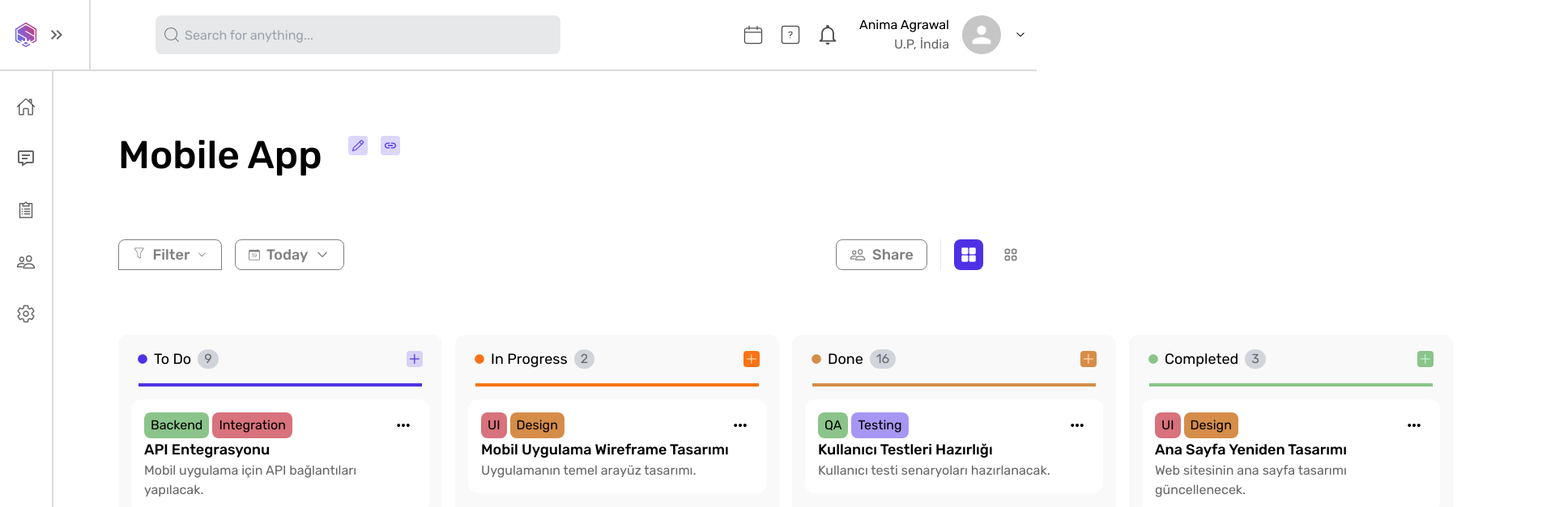
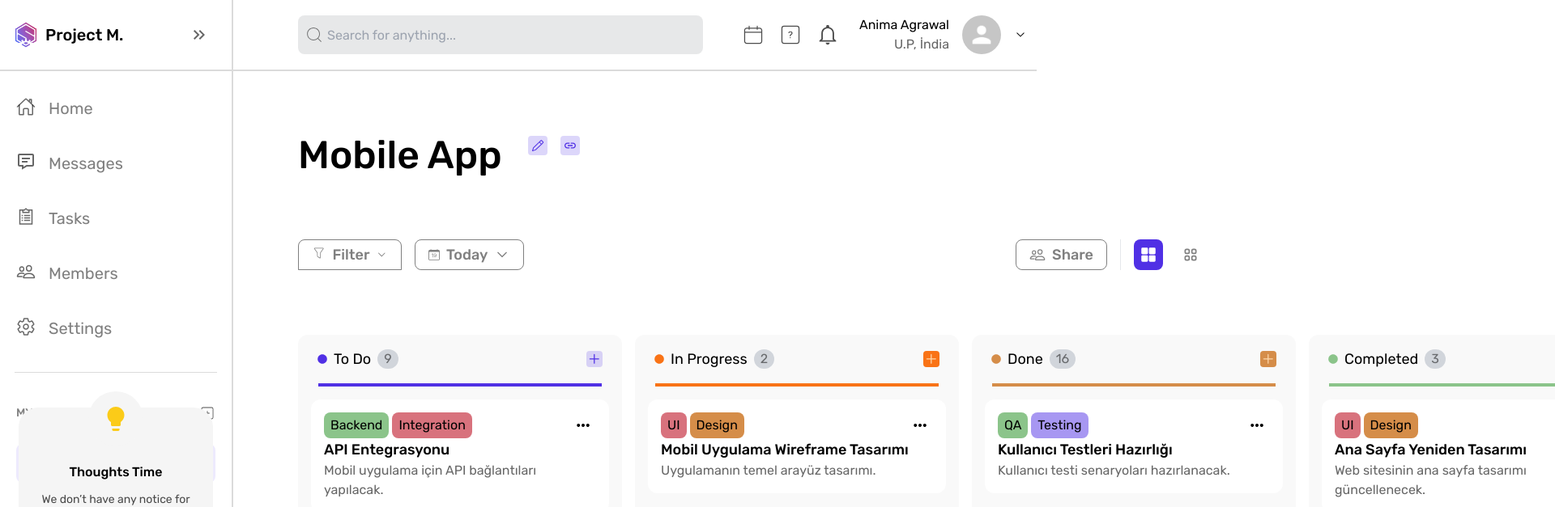
Before and after one commit to BerkantKazangirler/drag-drop, a React (Vite) app: page / in a window 1280 px wide. Shown: the top 627 px of the page at 81% size, 1920 px wide, since content can reach past the window. Built offline with nearby package versions, Linux system fonts and the light colour scheme; data requests are answered from the project's data file.

Commit message:
feat: added collapse for sidebar

```diff
--- a/src/components/Header.tsx
+++ b/src/components/Header.tsx
@@ -5,13 +5,14 @@ import {
 import { CiSearch, CiCalendar, CiSquareQuestion } from "react-icons/ci";
 import { IoMdNotificationsOutline } from "react-icons/io";
 import { GoChevronDown } from "react-icons/go";
-import { useState } from "react";
 import { Menu, MenuButton, MenuItems } from "@headlessui/react";
 import classNames from "classnames";
 
-export const Header = () => {
-  const [collapse, setCollapse] = useState(false);
+interface prop {
+  collapse: any;
+}
 
+export default function Header({ collapse }: prop) {
   return (
     <div className="flex justify-between h-[88px] border-b-2 border-border-color">
       <div className="flex flex-row gap-20">
@@ -28,27 +29,26 @@ export const Header = () => {
             <img
               src={"./public/assets/logo.png"}
               className={classNames({
-                "h-14": collapse,
-                "h-10": !collapse,
+                "h-14": !collapse,
+                "h-10": collapse,
               })}
             />
-            <span
-              className="font-medium text-xl"
-              onClick={() => setCollapse(true)}
-            >
-              {collapse && <p>Project M.</p>}
-            </span>
+            {collapse && (
+              <span className="font-medium text-xl">
+                <p>Project M.</p>
+              </span>
+            )}
           </div>
-          {collapse && (
+          {!collapse && (
             <MdKeyboardDoubleArrowLeft
-              className="text-2xl mr-4 text-black/60"
-              onClick={() => setCollapse((t) => !t)}
+              className="text-2xl mr-4 text-black/60 hover:cursor-pointer"
+              onClick={collapse}
             />
           )}
-          {!collapse && (
+          {collapse && (
             <MdKeyboardDoubleArrowRight
-              className="text-2xl mr-4 text-black/60"
-              onClick={() => setCollapse((t) => !t)}
+              className="text-2xl mr-4 text-black/60 hover:cursor-pointer"
+              onClick={collapse}
             />
           )}
         </div>
@@ -91,4 +91,4 @@ export const Header = () => {
       </div>
     </div>
   );
-};
+}
--- a/src/components/Layout.tsx
+++ b/src/components/Layout.tsx
@@ -1,15 +1,18 @@
-import { Header } from "./Header";
 import { SideBar } from "./SideBar";
 import Overview from "../pages/Overview";
+import Header from "./Header";
+import { useState } from "react";
 
 export const Layout = () => {
+  const [collapse, setCollapse] = useState(false);
+
   return (
     <div className="flex flex-col">
       <header>
-        <Header />
+        <Header collapse={() => setCollapse((t) => !t)} />
       </header>
       <div className="flex flex-row w-full">
-        <SideBar collapse={true} />
+        <SideBar collapse={collapse} />
         <Overview />
       </div>
     </div>
--- a/src/components/ModalContent.tsx
+++ b/src/components/ModalContent.tsx
@@ -10,7 +10,7 @@ export default function ModalContent({ onClose, data }: props) {
   return (
     <div className="flex modal z-20 bg-slate-500 w-96 h-auto items-start rounded-xl absolute top-[40%] shadow-2xl right-[45%]">
       <div className="flex flex-col p-4 gap-2">
-        <button className="absolute right-2" onClick={onClose}>
+        <button className="absolute right-2" onClick={onClose} type="button">
           <TfiClose />
         </button>
         <span className="text-white text-lg text-center">{data.title}</span>
--- a/src/components/SideBar.tsx
+++ b/src/components/SideBar.tsx
@@ -11,55 +11,68 @@ import { SlOptions } from "react-icons/sl";
 import { MdLightbulb } from "react-icons/md";
 import classNames from "classnames";
 
-interface props {
-  collapse: boolean;
+interface prop {
+  collapse: any;
 }
 
-export const SideBar = ({ collapse }: props) => {
-  collapse = false;
+export const SideBar = ({ collapse }: prop) => {
   return (
     <div
       className={classNames(
         "flex flex-col border-r-2 gap-10 border-border-color",
         {
-          "min-w-72": collapse,
-          "w-[7.4rem]": !collapse,
+          "min-w-72": !collapse,
+          "w-[7.4rem]": collapse,
         }
       )}
     >
       <div
         className={classNames("flex flex-col px-5 gap-10 mt-8", {
-          "items-center": !collapse,
+          "items-center": collapse,
         })}
       >
         <div className="flex flex-row gap-4">
           <IoHomeOutline className="text-black/60 text-2xl" />
-          {collapse && <button className="text-black/50 text-xl">Home</button>}
+          {!collapse && (
+            <button className="text-black/50 text-xl" type="button">
+              Home
+            </button>
+          )}
         </div>
         <div className="flex flex-row gap-4">
           <BiMessageDetail className="text-black/60 text-2xl" />
-          {collapse && (
-            <button className="text-black/50 text-xl">Messages</button>
+          {!collapse && (
+            <button className="text-black/50 text-xl" type="button">
+              Messages
+            </button>
           )}
         </div>
         <div className="flex flex-row gap-4">
           <LiaClipboardListSolid className="text-black/60 text-2xl" />
-          {collapse && <button className="text-black/50 text-xl">Tasks</button>}
+          {!collapse && (
+            <button className="text-black/50 text-xl" type="button">
+              Tasks
+            </button>
+          )}
         </div>
         <div className="flex flex-row gap-4">
           <IoPeopleOutline className="text-black/60 text-2xl" />
-          {collapse && (
-            <button className="text-black/50 text-xl">Members</button>
+          {!collapse && (
+            <button className="text-black/50 text-xl" type="button">
+              Members
+            </button>
           )}
         </div>
         <div className="flex flex-row gap-4">
           <IoSettingsOutline className="text-black/60 text-2xl" />
-          {collapse && (
-            <button className="text-black/50 text-xl">Settings</button>
+          {!collapse && (
+            <button className="text-black/50 text-xl" type="button">
+              Settings
+            </button>
           )}
         </div>
       </div>
-      {collapse && (
+      {!collapse && (
         <>
           <span className="border-t self-center border-border-color w-[250px]"></span>
           <div className="flex flex-col px-5 gap-2">
@@ -100,7 +113,10 @@ export const SideBar = ({ collapse }: props) => {
                 We don’t have any notice for you, till then you can share your
                 thoughts with your peers.
               </p>
-              <button className="bg-white w-[210px] mx-auto py-3 rounded-md font-medium mt-2">
+              <button
+                className="bg-white w-[210px] mx-auto py-3 rounded-md font-medium mt-2"
+                type="button"
+              >
                 Write a message
               </button>
             </div>
--- a/src/pages/Overview.tsx
+++ b/src/pages/Overview.tsx
@@ -14,10 +14,16 @@ const Overview = () => {
       <div className="flex flex-row gap-8">
         <span className="font-medium text-5xl">Mobile App</span>
         <div className="flex flex-row gap-4">
-          <button className="p-1 h-fit bg-element2-bg text-element-text rounded">
+          <button
+            className="p-1 h-fit bg-element2-bg text-element-text rounded"
+            type="button"
+          >
             <GoPencil />
           </button>
-          <button className="p-1 h-fit bg-element2-bg text-element-text rounded">
+          <button
+            className="p-1 h-fit bg-element2-bg text-element-text rounded"
+            type="button"
+          >
             <IoMdLink />
           </button>
         </div>
@@ -26,22 +32,33 @@ const Overview = () => {
         <Menu>
           <div className="flex flex-row w-full gap-4">
             <MenuButton>
-              <button className="border flex flex-row text-lg w-32 border-black/50 font-medium px-4 gap-2 rounded-t-lg py-1 text-black/50">
+              <button
+                className="border flex flex-row text-lg w-32 border-black/50 font-medium px-4 gap-2 rounded-t-lg py-1 text-black/50"
+                type="button"
+              >
                 <CiFilter className="text-2xl" /> Filter
                 <GoChevronDown className="text-xl my-auto" />
               </button>
             </MenuButton>
             <MenuItems className="absolute mt-9 w-32 z-10">
               <div className="flex flex-col border-black/50 border">
-                <button className="px-4 py-2 border-b">Tarihe Göre</button>
-                <button className="px-4 py-2 text-sm rounded-b-lg">
+                <button className="px-4 py-2 border-b" type="button">
+                  Tarihe Göre
+                </button>
+                <button
+                  className="px-4 py-2 text-sm rounded-b-lg"
+                  type="button"
+                >
                   Alfabetik Sıra
                 </button>
               </div>
             </MenuItems>
             <Menu>
               <MenuButton>
-                <button className="border flex flex-row text-lg border-black/50 font-medium px-4 gap-2 rounded-lg py-1 text-black/50">
+                <button
+                  className="border flex flex-row text-lg border-black/50 font-medium px-4 gap-2 rounded-lg py-1 text-black/50"
+                  type="button"
+                >
                   <BsCalendarDate className="text-sm my-auto" /> Today
                   <GoChevronDown className="text-xl my-auto" />
                 </button>
@@ -55,14 +72,23 @@ const Overview = () => {
           </div>
         </Menu>
         <div className="flex flex-row gap-4">
-          <button className="border flex flex-row text-lg border-black/50 font-medium px-4 gap-2 rounded-lg py-1 text-black/50">
+          <button
+            className="border flex flex-row text-lg border-black/50 font-medium px-4 gap-2 rounded-lg py-1 text-black/50"
+            type="button"
+          >
             <IoPeopleOutline className="text-xl my-auto" /> Share
           </button>
           <span className="border-l"></span>
-          <button className="flex flex-row text-lg font-medium px-2 gap-2 rounded-lg py-1 bg-element-text text-white">
+          <button
+            className="flex flex-row text-lg font-medium px-2 gap-2 rounded-lg py-1 bg-element-text text-white"
+            type="button"
+          >
             <IoGrid className="text-xl my-auto" />
           </button>
-          <button className="flex flex-row text-lg font-medium px-2 gap-2 rounded-lg py-1 text-black/50">
+          <button
+            className="flex flex-row text-lg font-medium px-2 gap-2 rounded-lg py-1 text-black/50"
+            type="button"
+          >
             <HiOutlineViewGrid className="text-xl my-auto" />
           </button>
         </div>
```
